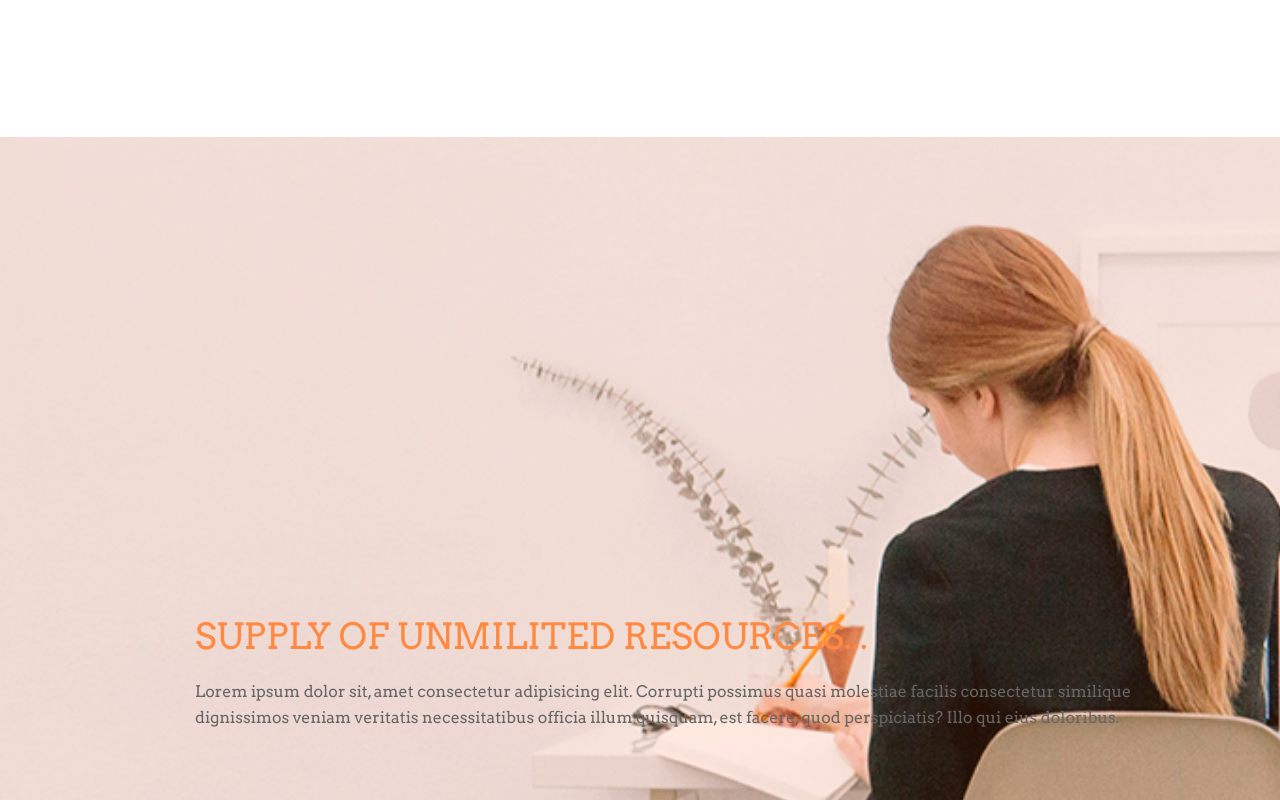
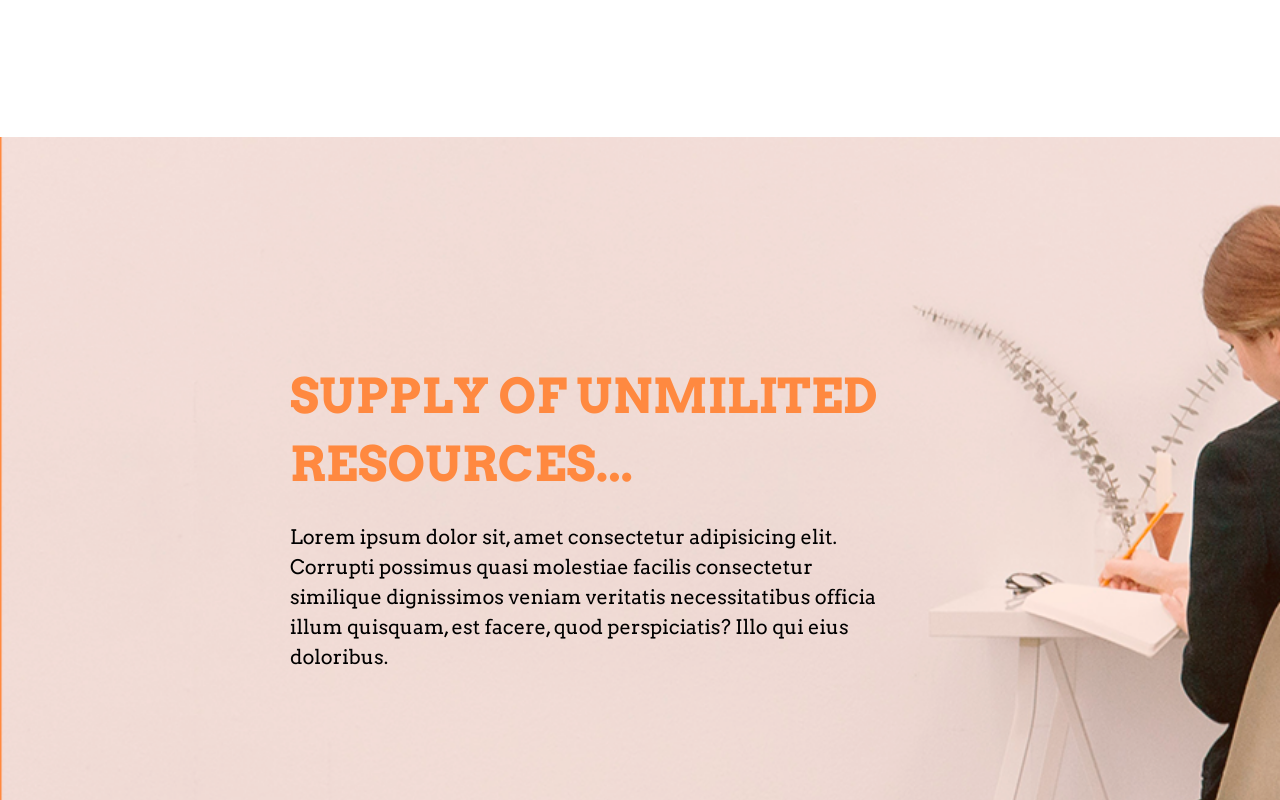
Before and after one commit to Nicolasld222/taller-creative-clean, a plain HTML site: page index.html in a window 1280 px wide. Shown: the part 2680-3480 px from the top of the page. Drawn offline with Linux system fonts and the light colour scheme; a web font is replaced by a local one.

Commit message:
Terminado

```diff
--- a/index.html
+++ b/index.html
@@ -29,7 +29,7 @@
         </div>
     </div>
     <div class="n4">
-        <div class="texto">
+        <div class="texto4">
             <h2>SUPPLY OF UNMILITED RESOURCES...</h2>
             <p>Lorem ipsum dolor sit, amet consectetur adipisicing elit. Corrupti possimus quasi molestiae facilis consectetur similique dignissimos veniam veritatis necessitatibus officia illum quisquam, est facere, quod perspiciatis? Illo qui eius doloribus.</p>
         </div>
--- a/styles/styles.css
+++ b/styles/styles.css
@@ -8,7 +8,7 @@
 header{
     background-image: url(/assets/bgHeader.png);
     background-repeat: no-repeat;
-    width: 100vw;
+    width: 100%;
     height: 56vw;
     margin: 0 auto;
     padding: 0;
@@ -131,28 +131,32 @@ header{
 /* Pagina 4 */
 .n4{
     background: url(/assets/bgDown.png);
-    width: 99%;
-    display: flex;
-    justify-content: center;
-    align-items: center;
+    width: 100%;
     background-size: cover;
-    background-position: center;
-    padding: 367px 9px;
+    padding: 226px 0px;
     margin-top: 140px;
+    height: 100%;
 }
 
 .n4 h2{
+    font-size: 300%;
+    line-height: 140%;
     color: #ff8940;
-    font-size: 36px;
-    font-weight: 400;
-    margin-bottom: 20px;
 }
 .n4 p{
-    color: #666;
-    font-size: 16px;
-    line-height: 1.6;
-    margin-bottom: 20px;
+    font-size: 20px;
+    line-height: 150%;
+    margin-top: 4%;
 }
+.texto4 {
+    width: 100%;
+    display: flex;
+    flex-direction: column;
+    max-width: 600px;
+    margin-left: 290px;
+    margin-bottom: 76px;
+}
+
 /* footer */
 footer {
     background: #ff8940;
```
